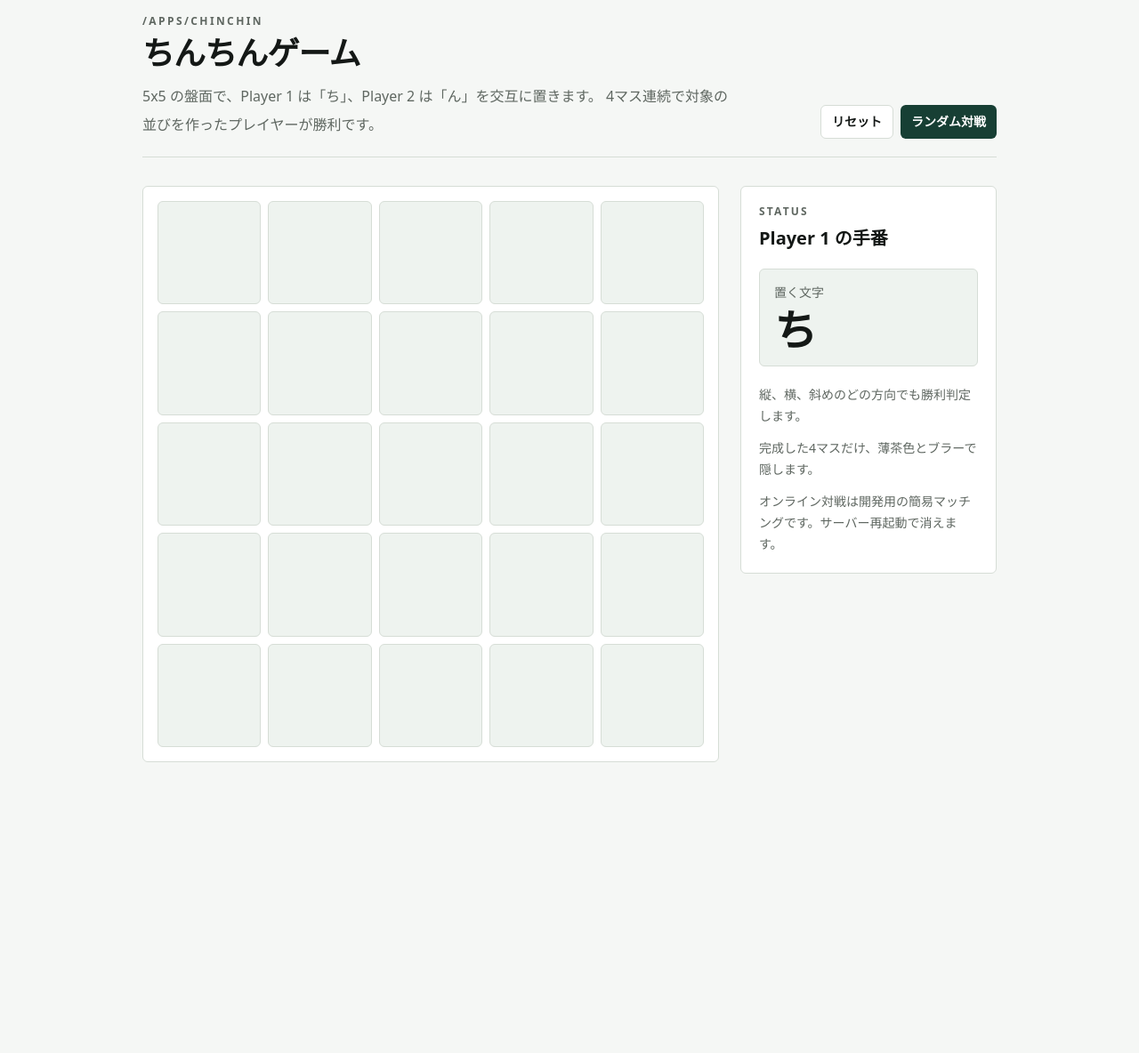
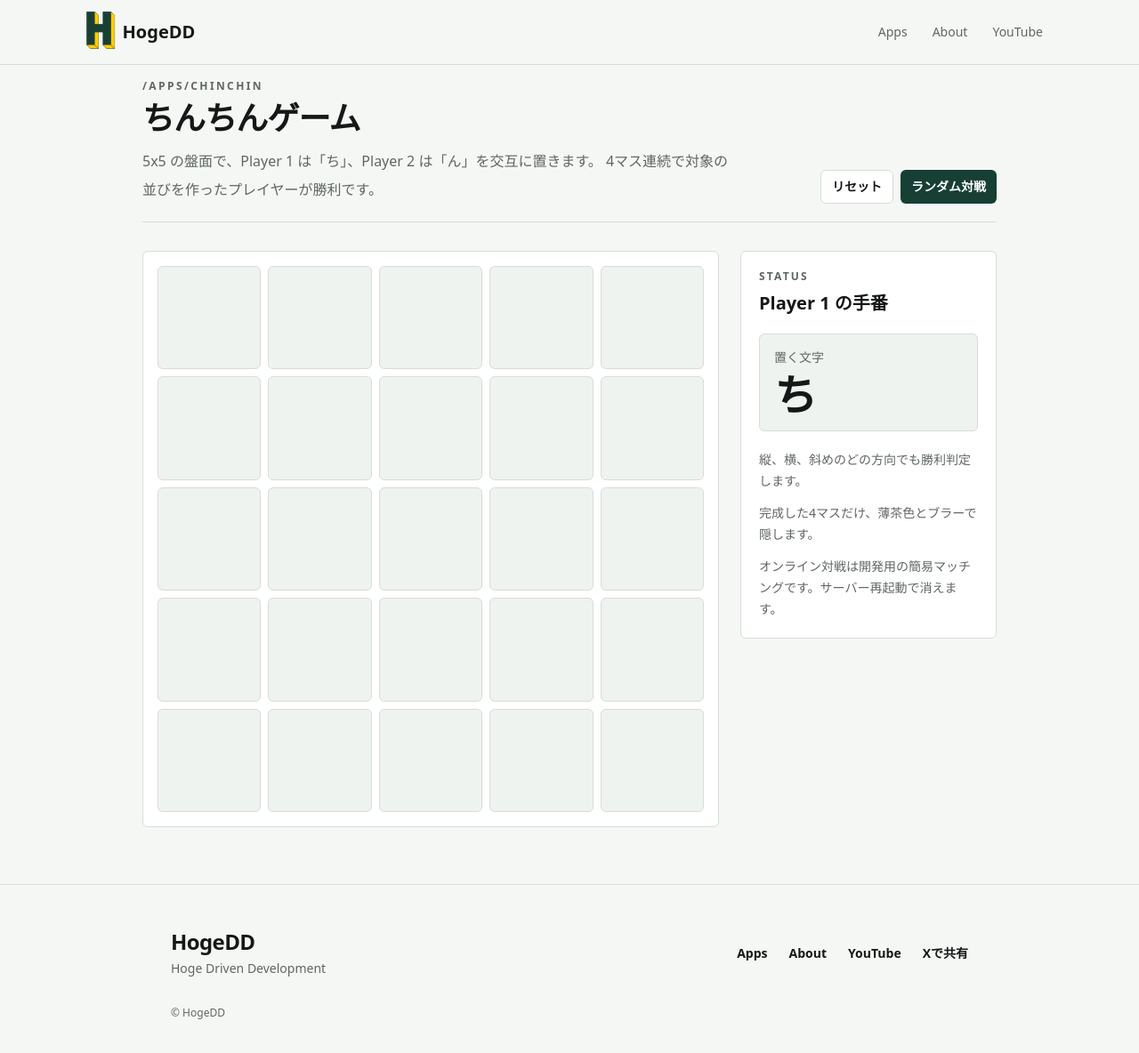
Before and after one commit to HogeDD/hogedd-web, a Next.js app: page /apps/chinchin in a window 1280 px wide. Shown: the top 1184 px of the page at 89% size. Before the commit the page ends 921 px from the top, so only its background shows below. Built offline with nearby package versions, Linux system fonts and the light colour scheme.

Commit message:
アプリページに共通ヘッダーとフッターを追加する

```diff
--- /dev/null
+++ b/app/apps/_components/app-page-shell.tsx
@@ -0,0 +1,15 @@
+import type { ReactNode } from "react";
+import { SiteFooter } from "@/app/_components/site-footer";
+import { SiteHeader } from "@/app/_components/site-header";
+
+export function AppPageShell({ children }: { children: ReactNode }) {
+  return (
+    <div className="min-h-screen bg-[var(--background)]">
+      <SiteHeader />
+      {children}
+      <div className="mx-auto w-full max-w-6xl px-4 sm:px-6 lg:px-8">
+        <SiteFooter />
+      </div>
+    </div>
+  );
+}
--- /dev/null
+++ b/app/apps/chinchin/layout.tsx
@@ -0,0 +1,6 @@
+import type { ReactNode } from "react";
+import { AppPageShell } from "@/app/apps/_components/app-page-shell";
+
+export default function ChinchinLayout({ children }: { children: ReactNode }) {
+  return <AppPageShell>{children}</AppPageShell>;
+}
--- /dev/null
+++ b/app/apps/clean-tasks/layout.tsx
@@ -0,0 +1,6 @@
+import type { ReactNode } from "react";
+import { AppPageShell } from "@/app/apps/_components/app-page-shell";
+
+export default function CleanTasksLayout({ children }: { children: ReactNode }) {
+  return <AppPageShell>{children}</AppPageShell>;
+}
```
Also changed, not shown: 4 other files (tests, documents, lock files or other folders).
